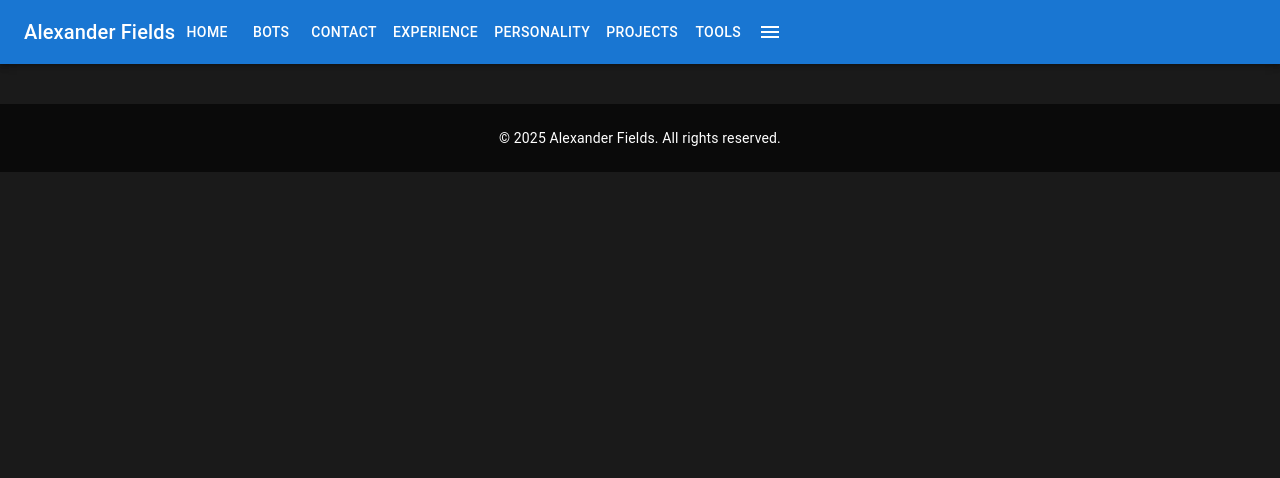
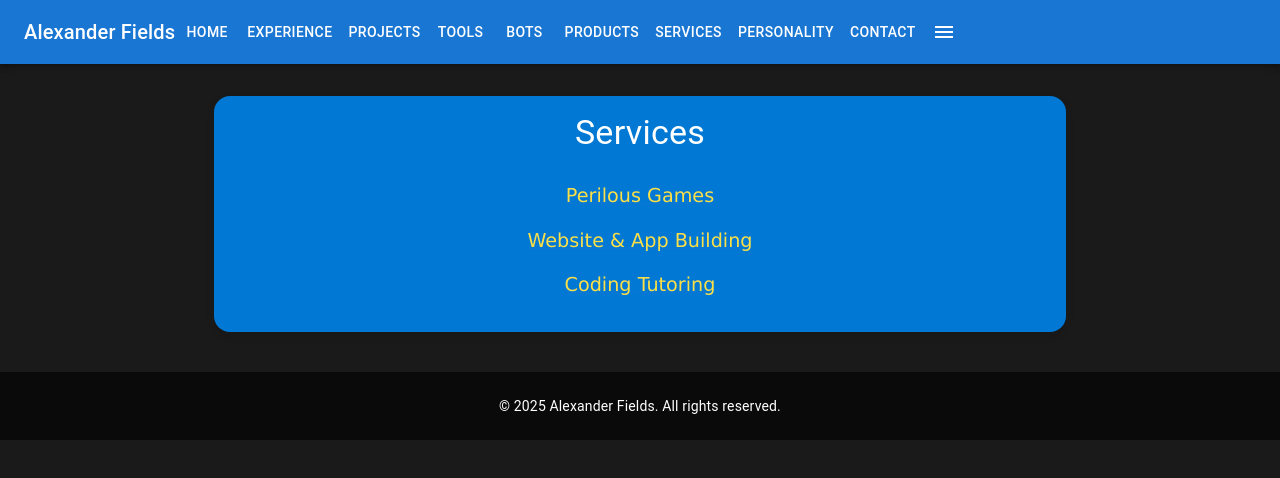
Before and after one commit to roku674/Website, a React (Create React App) app in the folder frontend/: page /services in a window 1280 px wide. Shown: the top 478 px of the page. Built offline with nearby package versions, Linux system fonts and the light colour scheme; no server answers.

Commit message:
Develop (#49)
* Update Personality.js

* Update App.js

* Add products and services

* Update Products.js

* Update Navbar.js

* Update Contact.js

* Update Services.js

* Update Services.js

* Update Services.js

* Update Products.js

* centering stuff

* Update Services.js

```diff
--- a/frontend/src/App.js
+++ b/frontend/src/App.js
@@ -6,6 +6,8 @@ import Footer from './components/Footer';
 import Home from './pages/Home';
 import Experience from './pages/Experience';
 import Personality from './pages/Personality';
+import Products from './pages/Products';
+import Services from './pages/Services';
 import Projects from './pages/Projects';
 import Contact from './pages/Contact';
 import Bots from './pages/Bots';
@@ -25,13 +27,15 @@ function App() {
       <Routes>
         <Route path="/" element={<Home />} />
         <Route path="/experience" element={<Experience />} />
+        <Route path="/projects" element={<Projects />} />
+        <Route path="/products" element={<Products />} />
+        <Route path="/services" element={<Services />} />
         <Route path="/personality" element={<Personality />} />
-        <Route path="/projects" element={<Projects />} />
         <Route path="/contact" element={<Contact />} />
+        <Route path="/tools" element={<Tools />} />
         <Route path="/bots" element={<Bots />} />
         <Route path="/bots/trading" element={<TradingBot />} />
         <Route path="/rng/generatestring" element={<RNGsus />} />
-        <Route path="/tools" element={<Tools />} />
         <Route path="/tools/separater" element={<CommaSeparater />} />
         <Route path="/tools/transformer" element={<CodeTransformer />} />
         <Route path="/tools/urlencoder" element={<URLEncoder />} />
--- a/frontend/src/components/Navbar.js
+++ b/frontend/src/components/Navbar.js
@@ -16,23 +16,29 @@ const Navbar = () => {
       <ListItem button component={Link} to="/" onClick={handleDrawerToggle}>
         <ListItemText primary="Home" />
       </ListItem>
-      <ListItem button component={Link} to="/bots" onClick={handleDrawerToggle}>
+      <ListItem button component={Link} to="/experience" onClick={handleDrawerToggle}>
+        <ListItemText primary="Experience" />
+      </ListItem>
+	  <ListItem button component={Link} to="/projects" onClick={handleDrawerToggle}>
+        <ListItemText primary="Projects" />
+      </ListItem>
+	  <ListItem button component={Link} to="/tools" onClick={handleDrawerToggle}>
+        <ListItemText primary="Tools" />
+      </ListItem>
+	  <ListItem button component={Link} to="/bots" onClick={handleDrawerToggle}>
         <ListItemText primary="Bots" />
       </ListItem>
-      <ListItem button component={Link} to="/contact" onClick={handleDrawerToggle}>
-        <ListItemText primary="Contact" />
+	  <ListItem button component={Link} to="/products" onClick={handleDrawerToggle}>
+        <ListItemText primary="Products" />
       </ListItem>
-      <ListItem button component={Link} to="/experience" onClick={handleDrawerToggle}>
-        <ListItemText primary="Experience" />
+	 <ListItem button component={Link} to="/services" onClick={handleDrawerToggle}>
+        <ListItemText primary="Services" />
       </ListItem>
       <ListItem button component={Link} to="/personality" onClick={handleDrawerToggle}>
         <ListItemText primary="Personality" />
       </ListItem>
-      <ListItem button component={Link} to="/projects" onClick={handleDrawerToggle}>
-        <ListItemText primary="Projects" />
-      </ListItem>
-      <ListItem button component={Link} to="/tools" onClick={handleDrawerToggle}>
-        <ListItemText primary="Tools" />
+      <ListItem button component={Link} to="/contact" onClick={handleDrawerToggle}>
+        <ListItemText primary="Contact" />
       </ListItem>
     </List>
   );
@@ -46,12 +52,14 @@ const Navbar = () => {
           </Typography>
           <div className="navbar-desktop">
             <Button color="inherit" component={Link} to="/">Home</Button>
-            <Button color="inherit" component={Link} to="/bots">Bots</Button>
-            <Button color="inherit" component={Link} to="/contact">Contact</Button>
             <Button color="inherit" component={Link} to="/experience">Experience</Button>
-            <Button color="inherit" component={Link} to="/personality">Personality</Button>
             <Button color="inherit" component={Link} to="/projects">Projects</Button>
             <Button color="inherit" component={Link} to="/tools">Tools</Button>
+			<Button color="inherit" component={Link} to="/bots">Bots</Button>
+			<Button color="inherit" component={Link} to="/products">Products</Button>
+			<Button color="inherit" component={Link} to="/services">Services</Button>
+            <Button color="inherit" component={Link} to="/personality">Personality</Button>
+            <Button color="inherit" component={Link} to="/contact">Contact</Button>
           </div>
           <IconButton
             color="inherit"
--- a/frontend/src/pages/Bots.js
+++ b/frontend/src/pages/Bots.js
@@ -50,9 +50,9 @@ const botsData = [
 const BotsPage = () => {
   return (
     <Container maxWidth="md" style={{ marginTop: "20px" }}>
-      <Typography variant="h3" component="h1" gutterBottom>
-        Bots Page
-      </Typography>
+      <Typography variant="h3" component="h1" gutterBottom align="center">
+		Bots Page
+	  </Typography>
       <Grid container spacing={4}>
         {botsData.map((bot) => (
           <Grid item xs={12} sm={6} md={4} key={bot.id}>
--- a/frontend/src/pages/Contact.js
+++ b/frontend/src/pages/Contact.js
@@ -5,7 +5,14 @@ import { Container, Typography, Box, Link, List, ListItem, ListItemText } from '
 const Contact = () => {
   return (
     <Container>
-      <Box mt={4} className="bubble"> {/* Apply the bubble class here */}
+      <Box
+        mt={4}
+        className="bubble"
+        display="flex"
+        flexDirection="column"
+        alignItems="center"
+        textAlign="center"
+      >
         <Typography variant="h4" gutterBottom>Contact Me</Typography>
         <List>
           <ListItem>
@@ -38,7 +45,7 @@ const Contact = () => {
             </Link>
           </ListItem>
           <ListItem>
-            <ListItemText primary="Kingdom Of God: " />
+            <ListItemText primary="Kingdom Of God: (under construction)" />
             <Link href="https://www.kingdomofgod.online" target="_blank" rel="noopener noreferrer" style={{ color: '#fde047' }}>
               kingdomofgod.online
             </Link>
--- /dev/null
+++ b/frontend/src/pages/Products.js
@@ -0,0 +1,22 @@
+// src/pages/Products.js
+import React from 'react';
+import { Container, Typography, Box } from '@mui/material';
+
+const Products = () => {
+  return (
+    <Container>
+      <Box
+        mt={4}
+        className="bubble"
+        display="flex"
+        flexDirection="column"
+        alignItems="center"
+        textAlign="center"
+      >
+        <Typography variant="h4" gutterBottom>Products (None Yet)</Typography>
+      </Box>
+    </Container>
+  );
+};
+
+export default Products;
--- a/frontend/src/pages/Projects.js
+++ b/frontend/src/pages/Projects.js
@@ -12,8 +12,14 @@ import {
 const Projects = () => {
   return (
     <Container>
-      <Box mt={4} className="bubble">
-        {/* Apply the bubble class here */}
+      <Box
+        mt={4}
+        className="bubble"
+        display="flex"
+        flexDirection="column"
+        alignItems="center"
+        textAlign="center"
+      >        {/* Apply the bubble class here */}
         <Typography variant="h4" gutterBottom>
           Projects
         </Typography>
--- /dev/null
+++ b/frontend/src/pages/Services.js
@@ -0,0 +1,58 @@
+// src/pages/Services.js
+import React from 'react';
+import { Container, Typography, Box, Link, List, ListItem } from '@mui/material';
+import { Link as RouterLink } from 'react-router-dom'; // Internal navigation
+
+const Services = () => {
+  return (
+    <Container maxWidth="md">
+      <Box
+        mt={4}
+        className="bubble"
+        display="flex"
+        flexDirection="column"
+        alignItems="center"
+        textAlign="center"
+      >
+        <Typography variant="h4" gutterBottom>Services</Typography>
+        <List>
+          {/* Video Games Link (External) */}
+          <ListItem style={{ display: "flex", justifyContent: "center" }}>
+            <Link
+              href="https://www.perilousgames.com/"
+              target="_blank"
+              rel="noopener noreferrer"
+              style={{ color: '#fde047', fontSize: "1.2rem" }}
+            >
+              Perilous Games
+            </Link>
+          </ListItem>
+
+		  {/* Website and app building */}
+          <ListItem style={{ display: "flex", justifyContent: "center" }}>
+            <Link
+              component={RouterLink}
+              to="/Contact"
+              style={{ color: '#fde047', fontSize: "1.2rem" }}
+            >
+              Website & App Building
+            </Link>
+          </ListItem>
+
+          {/* Coding Tutoring Link (Internal) */}
+          <ListItem style={{ display: "flex", justifyContent: "center" }}>
+            <Link
+              component={RouterLink}
+              to="/Contact"
+              style={{ color: '#fde047', fontSize: "1.2rem" }}
+            >
+              Coding Tutoring
+            </Link>
+          </ListItem>
+        </List>
+      </Box>
+    </Container>
+  );
+};
+
+export default Services;
```
